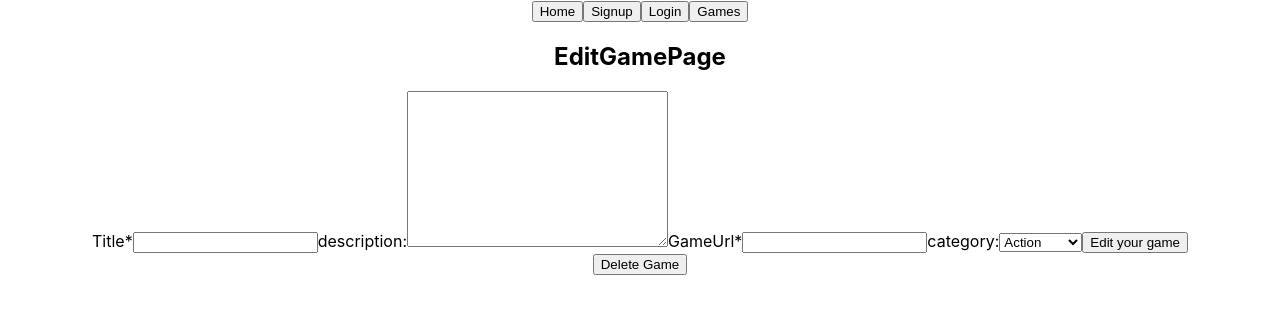
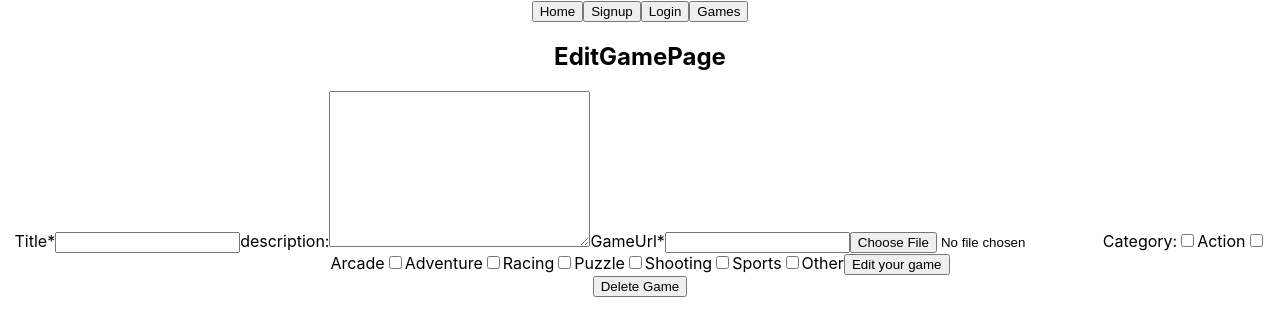
Before and after one commit to miloliveira/playhack-client, a React (Create React App) app: page /edit-game/1 in a window 1280 px wide. Shown: the top 336 px of the page. Built offline with nearby package versions, Linux system fonts and the light colour scheme; no server answers.

Commit message:
cloudinary submit game working

```diff
--- /dev/null
+++ b/src/api/service.js
@@ -0,0 +1,20 @@
+import axios from "axios";
+
+const api = axios.create({
+  // make sure you use PORT = 5005 (the port where our server is running)
+  baseURL: `${process.env.REACT_APP_API_URL}`,
+  // withCredentials: true // => you might need this option if using cookies and sessions
+});
+
+const errorHandler = (err) => {
+  throw err;
+};
+
+const uploadImage = (file) => {
+  return api
+    .post("/upload", file)
+    .then((res) => res.data)
+    .catch(errorHandler);
+};
+
+export default {uploadImage,errorHandler};
--- a/src/components/ViewComments.jsx
+++ b/src/components/ViewComments.jsx
@@ -45,7 +45,7 @@ console.log(commentList)
                 {comment.user.name}
               </Link> */}
               <p>{comment.content}</p>
-              <p>{comment.user.name}</p>
+              <Link to={`/profile/${comment.user._id}`}><p>{comment.user.name}</p></Link>
               {user._id === comment.user._id && (
                 <button onClick={() => deleteComment(comment._id)}>
                   Delete
--- a/src/pages/AllGamesPage.jsx
+++ b/src/pages/AllGamesPage.jsx
@@ -21,7 +21,9 @@ function AllGamesPage() {
     let updatedGames = games.filter((el) => {
 
       const filteredByTitle = el.title.toLowerCase().includes(search.toLowerCase())
+
       const filteredByUser = el.user.name.toLowerCase().includes(search.toLowerCase())
+
 
       return filteredByTitle + filteredByUser
     });
@@ -40,7 +42,7 @@ function AllGamesPage() {
         return (
           <div key={game._id}>
             <Link to={`/playing/${game._id}`}>
-              <img src={game.thumbnail} alt="game thumbnail" />
+              <img src={game.imageUrl} alt="game thumbnail" />
               <h2>{game.title}</h2>
             </Link>
             <Link to={`/profile/${game.user._id}`}>
--- a/src/pages/EditGamePage.jsx
+++ b/src/pages/EditGamePage.jsx
@@ -2,7 +2,7 @@ import React, { useState, useEffect, useContext } from "react";
 import axios from "axios";
 import { Link, useParams, useNavigate } from "react-router-dom";
 import { AuthContext } from '../context/auth.context';
-
+import service from "../api/service";
 
 function EditGamePage() {
   const { gameId } = useParams();
@@ -10,6 +10,7 @@ function EditGamePage() {
   const [gameUrl, setGameUrl] = useState("");
   const [description, setDescription] = useState("");
   const [category, setCategory] = useState("");
+  const [imageUrl, setImageUrl] = useState("");
   const getToken = localStorage.getItem("authToken");
   const navigate = useNavigate();
   const [errorMessage, setErrorMessage] = useState(undefined);
@@ -55,14 +56,29 @@ function EditGamePage() {
   };
 
   const handleCategory = (e) => {
-    setCategory(e.target.value);
+    setCategory([...category, e.target.value]);
+  };
+
+
+
+  const handleFileUpload = (e) => {
+    const uploadData = new FormData();
+
+    uploadData.append("imageUrl", e.target.files[0]);
+
+    service
+      .uploadImage(uploadData)
+      .then((response) => {
+        setImageUrl(response.fileUrl);
+      })
+      .catch((err) => console.log(err));
   };
 
 
   const handleSubmit = (e) => {
     e.preventDefault();
     const body = {
-      title, gameUrl, description, category
+      title, gameUrl, description, imageUrl, category
     };
     axios
       .put(`${process.env.REACT_APP_API_URL}/game/${gameId}`, body, {
@@ -110,21 +126,38 @@ function EditGamePage() {
           onChange={handleGameUrl}
         />
 
-<label htmlFor="category">category:</label>
-        <select
-          id="category"
-          name="category"
-          onChange={handleCategory}
-        >
-          <option value="Action">Action</option>
-          <option value="Arcade">Arcade</option>
-          <option value="Adventure">Adventure</option>
-          <option value="Racing">Racing</option>
-          <option value="Puzzle">Puzzle</option>
-          <option value="Shoting">Shoting</option>
-          <option value="Sports">Sports</option>
-          <option value="Other">Other</option>
-        </select>
+<input
+          type="file"
+          name="imageUrl"
+          onChange={(e) => handleFileUpload(e)}
+        />
+
+<label htmlFor="category">Category:</label>
+
+        <input type="checkbox" value="Action" name="category" onClick={handleCategory} />
+        <label htmlFor="Action">Action</label>
+
+        <input type="checkbox" value="Arcade" name="category" onClick={handleCategory}/>
+        <label htmlFor="Arcade">Arcade</label>
+
+        <input type="checkbox" value="Adventure" name="category" onClick={handleCategory} />
+        <label htmlFor="Adventure">Adventure</label>
+
+        <input type="checkbox" value="Racing" name="category" onClick={handleCategory} />
+        <label htmlFor="Racing">Racing</label>
+
+        <input type="checkbox" value="Puzzle" name="category" onClick={handleCategory} />
+        <label htmlFor="Puzzle">Puzzle</label>
+
+        <input type="checkbox" value="Shooting" name="category" onClick={handleCategory} />
+        <label htmlFor="Shooting">Shooting</label>
+
+        <input type="checkbox" value="Sports" name="category" onClick={handleCategory} />
+        <label htmlFor="Sports">Sports</label>
+
+        <input type="checkbox" value="Other" name="category" onClick={handleCategory} />
+        <label htmlFor="Other">Other</label>
+
 
         <button type="submit">Edit your game</button>
 
--- a/src/pages/GameDetailsPage.jsx
+++ b/src/pages/GameDetailsPage.jsx
@@ -37,7 +37,7 @@ function GameDetailsPage() {
           </Link>
           <p>{game.description}</p>
           {game.category.map((cat) => (
-            <p>{cat}</p>
+            <p key={cat}>{cat}</p>
           ))}
 
           <button>
--- a/src/pages/ProfilePage.jsx
+++ b/src/pages/ProfilePage.jsx
@@ -42,8 +42,9 @@ const{userId}= useParams()
   {thisUser.games.map((userGame)=>{
     return(
       <div key={userGame._id}>
-      <p>{userGame.title}</p>
-        <img src={userGame.thumbnail} alt="game-img"/>
+      <Link to={`/playing/${userGame._id}`}><p>{userGame.title}</p>
+        <img src={userGame.imageUrl} alt="game-img"/></Link>
+
       {user._id === userId &&
       <Link to={`/edit-game/${userGame._id}`}><button>Edit</button></Link>}
       </div>
--- a/src/pages/SubmitGamePage.jsx
+++ b/src/pages/SubmitGamePage.jsx
@@ -1,18 +1,19 @@
 import React, { useState, useEffect } from "react";
 import axios from "axios";
 import { Link, useParams, useNavigate } from "react-router-dom";
+import service from "../api/service";
 
 function SubmitGamePage() {
-
   const { userId } = useParams();
   const [title, setTitle] = useState("");
   const [gameUrl, setGameUrl] = useState("");
   const [description, setDescription] = useState("");
   const [category, setCategory] = useState([]);
-/*   const [thumbnail, setThumbnail] = useState(second) */
+  const [imageUrl, setImageUrl] = useState("");
   const getToken = localStorage.getItem("authToken");
   const navigate = useNavigate();
   const [errorMessage, setErrorMessage] = useState(undefined);
+
   const handleTitle = (e) => {
     setTitle(e.target.value);
   };
@@ -26,13 +27,31 @@ function SubmitGamePage() {
   const handleCategory = (e) => {
     setCategory([...category, e.target.value]);
   };
-console.log(category)
+
+
+
+
+  const handleFileUpload = (e) => {
+    const uploadData = new FormData();
+
+    uploadData.append("imageUrl", e.target.files[0]);
+
+    service
+      .uploadImage(uploadData)
+      .then((response) => {
+        setImageUrl(response.fileUrl);
+      })
+      .catch((err) => console.log(err));
+  };
+
+
+
 
   const handleSubmit = (e) => {
     e.preventDefault();
-    if(!title || !description || !gameUrl || !category)return
+    if (!title || !description || !gameUrl || !category) return;
 
-    const body = { title, description, gameUrl, category };
+    const body = { title, description, gameUrl, imageUrl, category };
 
     axios
       .post(`${process.env.REACT_APP_API_URL}/game-submit/${userId}`, body, {
@@ -40,8 +59,7 @@ console.log(category)
           Authorization: `Bearer ${getToken}`,
         },
       })
-      .then((response) => {
-
+      .then(() => {
         navigate(`/profile/${userId}`);
       })
       .catch((err) => {
@@ -50,19 +68,13 @@ console.log(category)
   };
 
   return (
-    <div>SubmitGamePage
+    <div>
+      SubmitGamePage
+      <form onSubmit={handleSubmit}>
+        <label htmlFor="title">Title*</label>
+        <input type="text" value={title} name="title" onChange={handleTitle} />
 
-
-    <form onSubmit={handleSubmit}>
-        <label htmlFor="title">Title*</label>
-        <input
-          type="text"
-          value={title}
-          name="title"
-          onChange={handleTitle}
-        />
-
-<label htmlFor="description">description:</label>
+        <label htmlFor="description">description:</label>
         <textarea
           name="description"
           cols="30"
@@ -71,7 +83,7 @@ console.log(category)
           onChange={handleDescription}
         ></textarea>
 
-<label htmlFor="gameUrl">GameUrl*</label>
+        <label htmlFor="gameUrl">GameUrl*</label>
         <input
           type="text"
           value={gameUrl}
@@ -79,42 +91,83 @@ console.log(category)
           onChange={handleGameUrl}
         />
 
-<label htmlFor="category">Category:</label>
+        <input
+          type="file"
+          name="imageUrl"
+          onChange={(e) => handleFileUpload(e)}
+        />
 
-        <input type="checkbox" value="Action" name="category" onClick={handleCategory} />
+        <label htmlFor="category">Category:</label>
+
+        <input
+          type="checkbox"
+          value="Action"
+          name="category"
+          onClick={handleCategory}
+        />
         <label htmlFor="Action">Action</label>
 
-        <input type="checkbox" value="Arcade" name="category" onClick={handleCategory}/>
+        <input
+          type="checkbox"
+          value="Arcade"
+          name="category"
+          onClick={handleCategory}
+        />
         <label htmlFor="Arcade">Arcade</label>
 
-        <input type="checkbox" value="Adventure" name="category" onClick={handleCategory} />
+        <input
+          type="checkbox"
+          value="Adventure"
+          name="category"
+          onClick={handleCategory}
+        />
         <label htmlFor="Adventure">Adventure</label>
 
-        <input type="checkbox" value="Racing" name="category" onClick={handleCategory} />
+        <input
+          type="checkbox"
+          value="Racing"
+          name="category"
+          onClick={handleCategory}
+        />
         <label htmlFor="Racing">Racing</label>
 
-        <input type="checkbox" value="Puzzle" name="category" onClick={handleCategory} />
+        <input
+          type="checkbox"
+          value="Puzzle"
+          name="category"
+          onClick={handleCategory}
+        />
         <label htmlFor="Puzzle">Puzzle</label>
 
-        <input type="checkbox" value="Shooting" name="category" onClick={handleCategory} />
+        <input
+          type="checkbox"
+          value="Shooting"
+          name="category"
+          onClick={handleCategory}
+        />
         <label htmlFor="Shooting">Shooting</label>
 
-        <input type="checkbox" value="Sports" name="category" onClick={handleCategory} />
+        <input
+          type="checkbox"
+          value="Sports"
+          name="category"
+          onClick={handleCategory}
+        />
         <label htmlFor="Sports">Sports</label>
 
-        <input type="checkbox" value="Other" name="category" onClick={handleCategory} />
+        <input
+          type="checkbox"
+          value="Other"
+          name="category"
+          onClick={handleCategory}
+        />
         <label htmlFor="Other">Other</label>
 
-
         <button type="submit">Submit your game</button>
-
       </form>
-      {errorMessage && <p >{errorMessage}</p>}
-
-
-
+      {errorMessage && <p>{errorMessage}</p>}
     </div>
-  )
+  );
 }
 
-export default SubmitGamePage
+export default SubmitGamePage;
```
Also changed, not shown: src/pages/EditProfilePage.jsx (+11 -25 lines).
